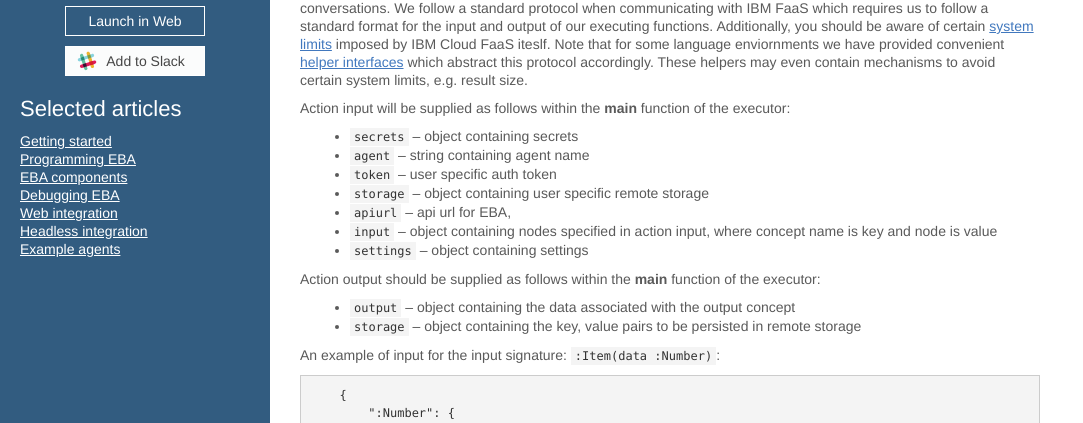
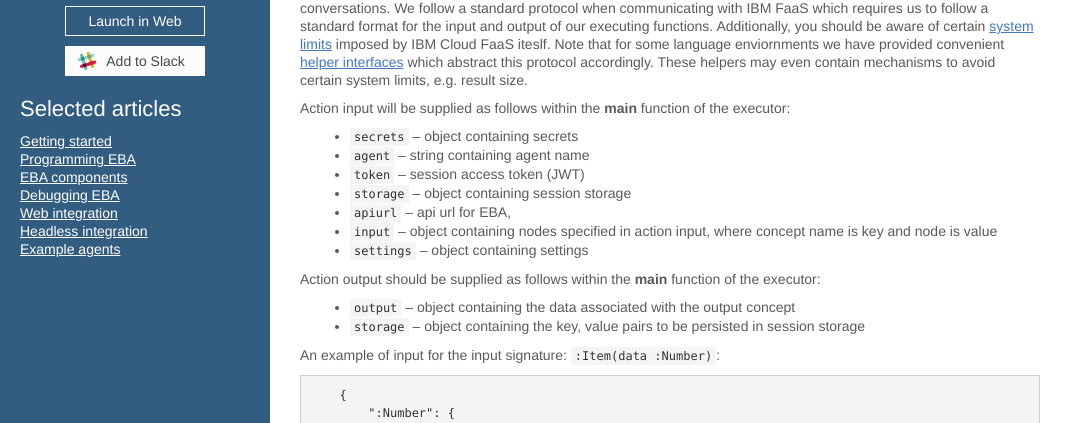
Before and after one commit to ibm-watson-embedded-business-assistant/eba-example-agents, a Jekyll site: the page built from docs/lab/Actions.md, in a window 1280 px wide and 900 px high, scrolled down 793 px. Shown: the part 94-517 px from the top of the window, without its empty margins (0-1083 px from the left). Built offline with Jekyll 4.4.1, drawn with Linux system fonts in a browser that asks for light colours; our own code applies the rules of GitHub Pages for plain Markdown files; the repository's description, which GitHub fills in, is left out; some of the changed text lies outside the part shown.

Commit message:
Update Actions.md

````diff
--- a/docs/lab/Actions.md
+++ b/docs/lab/Actions.md
@@ -30,8 +30,8 @@
 
 - `secrets` -- object containing secrets
 - `agent` -- string containing agent name
-- `token` -- user specific auth token
-- `storage` -- object containing user specific remote storage
+- `token` -- session access token (JWT)
+- `storage` -- object containing session storage
 - `apiurl` -- api url for EBA,
 - `input` -- object containing nodes specified in action input, where concept name is key and node is value
 - `settings` -- object containing settings
@@ -39,7 +39,7 @@
 Action output should be supplied as follows within the __main__ function of the executor:
 
 - `output` -- object containing the data associated with the output concept
-- `storage` -- object containing the key, value pairs to be persisted in remote storage
+- `storage` -- object containing the key, value pairs to be persisted in session storage
 
 An example of input for the input signature: `:Item(data :Number)`:
 ```
````
Also changed, not shown: other parts of docs/lab/Actions.md (+1 -1 lines).
